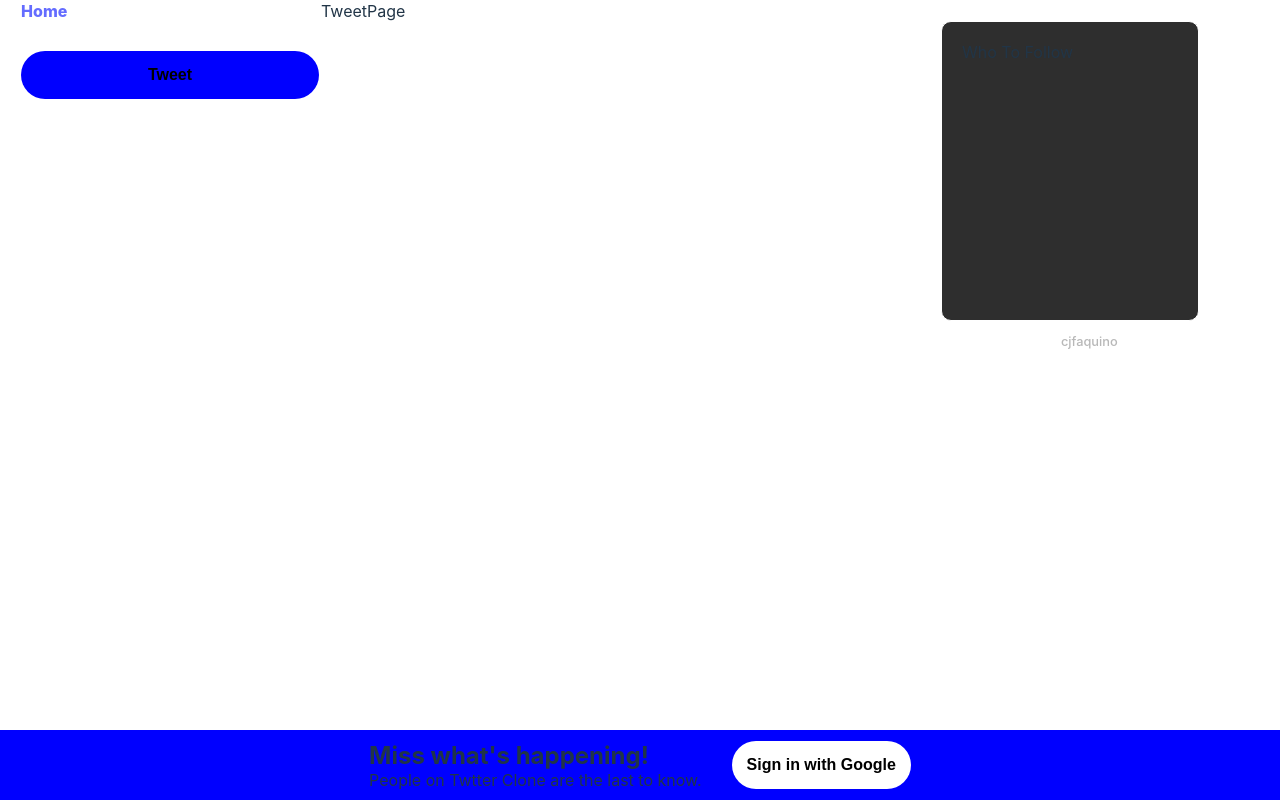
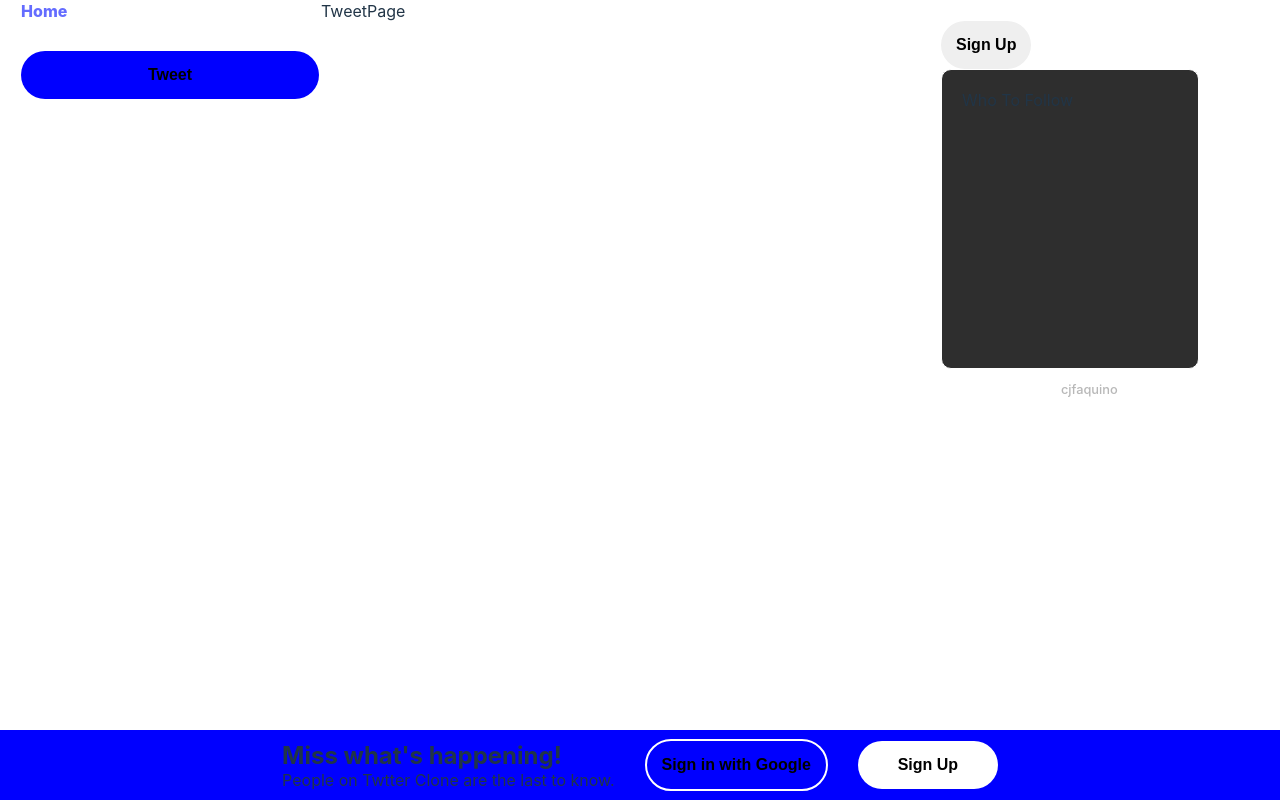
Before and after one commit to cjfaquino/twitter-clone, a React (Vite) app: page /tweet/1 in a window 1280 px wide. Built offline with nearby package versions, Linux system fonts and the light colour scheme; no server answers; the database is empty.

Commit message:
create signup popup

```diff
--- a/src/App.css
+++ b/src/App.css
@@ -79,10 +79,19 @@ input:focus {
   gap: 30px;
 }
 
+#login-banner button {
+  min-width: 140px;
+}
+
 .btn-banner-login {
+  border: 2px solid white;
+  background-color: blue;
+  font-weight: 700;
+}
+
+.btn-banner-signup {
   background-color: white;
   color: black;
-  font-weight: 700;
 }
 
 /* MyNav */
@@ -146,24 +155,38 @@ input:focus {
   z-index: 20;
 }
 
-/* Tweet & login popup */
-
+/* Popups */
 #popup-background {
   position: fixed;
   background-color: rgba(128, 128, 128, 0.449);
   width: 100vw;
   height: 100vh;
+  z-index: 3;
 }
 
+#sign-up-popup,
 #tweet-popup {
   position: fixed;
-  height: 300px;
-  width: 500px;
   left: 50%;
   top: 50%;
   transform: translate(-50%, -50%);
   background-color: black;
-  border-radius: 10px;
+  border-radius: 15px;
+  z-index: 10;
+}
+
+.sign-up-form {
+  display: flex;
+  flex-direction: column;
+  padding: 40px;
+}
+
+.sign-up-form input {
+  height: 40px;
+  width: 100%;
+  font-size: 1rem;
+  padding: 0 10px;
+  margin-bottom: 30px;
 }
 
 /* Center column */
--- a/src/App.jsx
+++ b/src/App.jsx
@@ -8,11 +8,13 @@ import MySidebar from './components/MySidebar';
 import Feed from './components/Feed';
 import TweetPage from './components/TweetPage';
 import TweetPopup from './components/TweetPopup';
+import SignUp from './components/SignUp';
 import useToggle from './utils/useToggle';
 
 function App() {
   const [isSignedIn, currentUser] = useAuthStateObserver();
   const [showTweetPopup, toggleTweetPopup] = useToggle();
+  const [showSignUpPopup, toggleSignUpPopup] = useToggle();
   const [newTweet, setNewTweet] = useState(null);
 
   const clrNewTweet = () => {
@@ -34,7 +36,10 @@ function App() {
           />
           <Route path='/tweet/:tweet' element={<TweetPage />} />
         </Routes>
-        <MySidebar />
+        <MySidebar
+          isSignedIn={isSignedIn}
+          toggleSignUpPopup={toggleSignUpPopup}
+        />
       </div>
 
       {showTweetPopup && (
@@ -43,7 +48,17 @@ function App() {
           setNewTweet={setNewTweet}
         />
       )}
-      {!isSignedIn && <LogInBanner isSignedIn={isSignedIn} />}
+
+      {showSignUpPopup && !isSignedIn && (
+        <SignUp toggleSignUpPopup={toggleSignUpPopup} />
+      )}
+
+      {!isSignedIn && (
+        <LogInBanner
+          isSignedIn={isSignedIn}
+          toggleSignUpPopup={toggleSignUpPopup}
+        />
+      )}
     </>
   );
 }
--- a/src/components/LogInBanner.jsx
+++ b/src/components/LogInBanner.jsx
@@ -1,8 +1,8 @@
 import React from 'react';
-
+import PropTypes from 'prop-types';
 import { signIn } from '../firebase';
 
-function LogInBanner() {
+function LogInBanner({ toggleSignUpPopup }) {
   return (
     <div id='login-banner'>
       <ul>
@@ -15,9 +15,22 @@ function LogInBanner() {
             Sign in with Google
           </button>
         </li>
+        <li className='banner-signup'>
+          <button
+            type='button'
+            onClick={toggleSignUpPopup}
+            className='btn-banner-signup'
+          >
+            Sign Up
+          </button>
+        </li>
       </ul>
     </div>
   );
 }
 
+LogInBanner.propTypes = {
+  toggleSignUpPopup: PropTypes.func.isRequired,
+};
+
 export default LogInBanner;
--- a/src/components/MySidebar.jsx
+++ b/src/components/MySidebar.jsx
@@ -1,13 +1,26 @@
 import React from 'react';
+import PropTypes from 'prop-types';
 import MyFooter from './MyFooter/MyFooter';
 
-function MySidebar() {
+function MySidebar({ toggleSignUpPopup, isSignedIn }) {
   return (
     <div id='sidebar'>
+      {!isSignedIn && (
+        <div className='sidebar-sign-up'>
+          <button type='button' onClick={toggleSignUpPopup}>
+            Sign Up
+          </button>
+        </div>
+      )}
       <div id='who-to-follow'>Who To Follow</div>
       <MyFooter />
     </div>
   );
 }
 
+MySidebar.propTypes = {
+  toggleSignUpPopup: PropTypes.func.isRequired,
+  isSignedIn: PropTypes.bool.isRequired,
+};
+
 export default MySidebar;
--- /dev/null
+++ b/src/components/SignUp.jsx
@@ -0,0 +1,77 @@
+import React from 'react';
+import PropTypes from 'prop-types';
+import useInput from '../utils/useInput';
+
+function SignUp({ toggleSignUpPopup }) {
+  const [nameVal, handleName] = useInput();
+  const [userVal, handleUser] = useInput();
+  const [emailVal, handleEmail] = useInput();
+  const [pwdVal, handlePwd] = useInput();
+  const [confirmPwdVal, handleConfirmPwd] = useInput();
+
+  const handleSubmit = (e) => {
+    e.preventDefault();
+  };
+  return (
+    <>
+      <div id='popup-background' onClick={toggleSignUpPopup} aria-hidden />
+      <div id='sign-up-popup'>
+        <form onSubmit={handleSubmit} className='sign-up-form'>
+          <div>Sign Up</div>
+          <label htmlFor='displayName'>
+            Display Name
+            <input
+              type='text'
+              id='displayName'
+              value={nameVal}
+              onChange={handleName}
+            />
+          </label>
+          <label htmlFor='userName'>
+            Username
+            <input
+              type='text'
+              id='useName'
+              value={userVal}
+              onChange={handleUser}
+            />
+          </label>
+          <label htmlFor='email'>
+            Email
+            <input
+              type='text'
+              id='email'
+              value={emailVal}
+              onChange={handleEmail}
+            />
+          </label>
+          <label htmlFor='pwd'>
+            Password
+            <input
+              type='password'
+              id='pwd'
+              value={pwdVal}
+              onChange={handlePwd}
+            />
+          </label>
+          <label htmlFor='confirm-pwd'>
+            Confirm Password
+            <input
+              type='password'
+              id='confirm-pwd'
+              value={confirmPwdVal}
+              onChange={handleConfirmPwd}
+            />
+          </label>
+          <button type='submit'>Submit</button>
+        </form>
+      </div>
+    </>
+  );
+}
+
+SignUp.propTypes = {
+  toggleSignUpPopup: PropTypes.func.isRequired,
+};
+
+export default SignUp;
```
